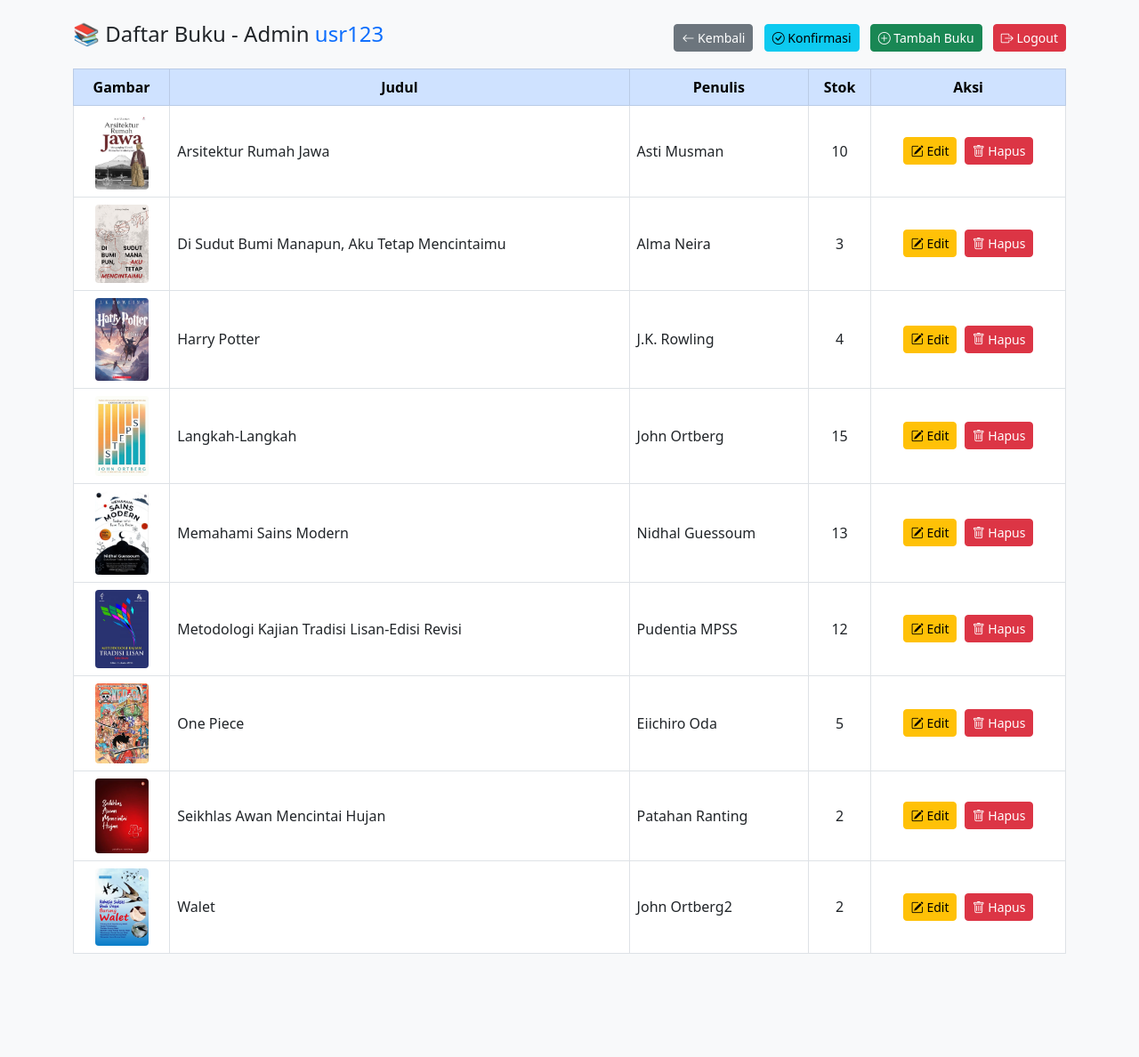
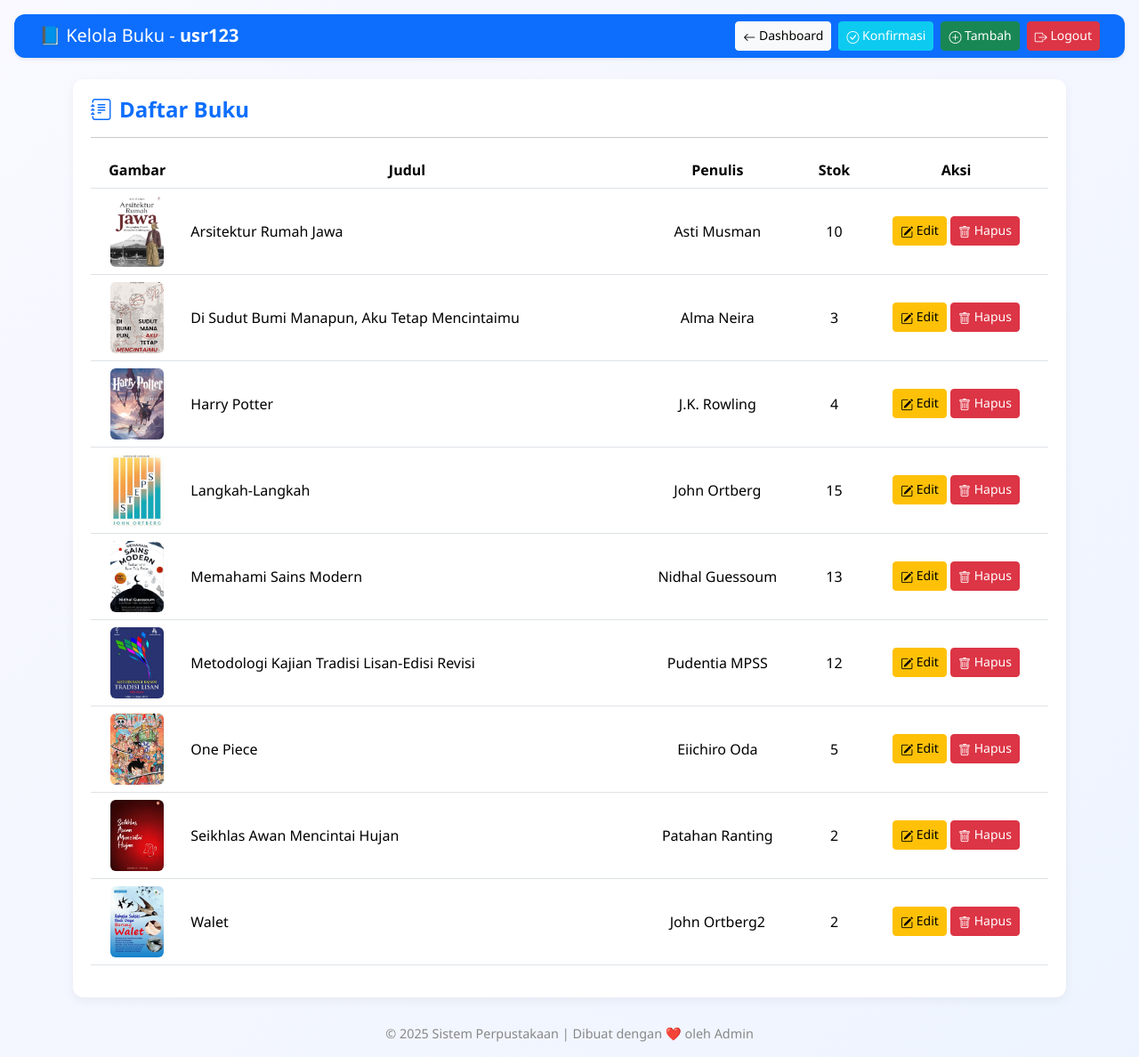
Before and after one commit to fiqriabdi/perpus, a PHP site: page /admin/kelola_buku.php in a window 1280 px wide. Shown: the whole page at 89% size. Before the commit the page ends 1072 px from the top, so only its background shows below. Run offline with PHP 8.4, Linux system fonts and the light colour scheme; a user stored in the database is signed in; data comes from the database, SQL or seed files in the repository.

Commit message:
update admin/kelola_buku

```diff
--- a/admin/kelola_buku.php
+++ b/admin/kelola_buku.php
@@ -1,18 +1,16 @@
 <?php
-// Mulai sesi
 session_start();
 
-// Cek apakah user sudah login dan memiliki role admin
-// Jika tidak, arahkan ke halaman login
+// Cek login & role admin
 if (!isset($_SESSION['role']) || $_SESSION['role'] != 'admin') {
     header("Location: ../auth/login.php");
     exit;
 }
 
-// Panggil koneksi database
+// Koneksi database
 require '../config/koneksi.php';
 
-// Ambil semua data buku dari database dan urutkan berdasarkan judul (ascending)
+// Ambil semua data buku, urutkan berdasarkan judul (A–Z)
 $buku = mysqli_query($conn, "SELECT * FROM books ORDER BY judul ASC");
 ?>
 
@@ -20,63 +18,92 @@
 <html lang="id">
 <head>
     <meta charset="UTF-8">
-    <title>Kelola Buku</title>
+    <title>Kelola Buku | Admin</title>
+    <link href="https://cdn.jsdelivr.net/npm/bootstrap@5.3.3/dist/css/bootstrap.min.css" rel="stylesheet">
+    <link href="https://cdn.jsdelivr.net/npm/bootstrap-icons@1.11.3/font/bootstrap-icons.css" rel="stylesheet">
 
-    <!-- Link ke Bootstrap CSS -->
-    <link href="https://cdn.jsdelivr.net/npm/bootstrap@5.3.0/dist/css/bootstrap.min.css" rel="stylesheet">
-    <!-- Link ke Bootstrap Icons -->
-    <link href="https://cdn.jsdelivr.net/npm/bootstrap-icons@1.10.5/font/bootstrap-icons.css" rel="stylesheet">
+    <style>
+        body {
+            background: linear-gradient(135deg, #f9f9ff, #eef4ff);
+            font-family: 'Segoe UI', sans-serif;
+        }
 
-    <!-- Styling untuk gambar buku -->
-    <style>
+        .navbar {
+            border-radius: 12px;
+        }
+
+        .table-wrapper {
+            background: #fff;
+            border-radius: 12px;
+            box-shadow: 0 4px 12px rgba(0, 0, 0, 0.05);
+            padding: 20px;
+        }
+
         .book-img {
-            width: 60px;         /* Lebar gambar */
-            height: auto;        /* Tinggi otomatis menyesuaikan */
-            border-radius: 4px;  /* Sedikit membulatkan sudut gambar */
+            width: 60px;
+            height: 80px;
+            object-fit: cover;
+            border-radius: 6px;
+            transition: transform 0.2s ease;
+        }
+
+        .book-img:hover {
+            transform: scale(1.1);
+        }
+
+        th {
+            background-color: #007bff;
+            color: #fff;
+        }
+
+        .btn-sm i {
+            vertical-align: middle;
+        }
+
+        footer {
+            text-align: center;
+            font-size: 0.9em;
+            color: #888;
+            margin-top: 30px;
         }
     </style>
 </head>
-<body class="bg-light">
 
-<!-- Kontainer utama -->
-<div class="container py-4">
+<body>
 
-    <!-- Header halaman dan tombol navigasi -->
-    <div class="d-flex justify-content-between align-items-center mb-3">
-        <h4>
-            📚 Daftar Buku - Admin
-            <span class="text-primary"><?= htmlspecialchars($_SESSION['username']); ?></span>
-        </h4>
+<!-- NAVBAR -->
+<nav class="navbar navbar-expand-lg navbar-dark bg-primary mt-3 mx-3 px-3 shadow-sm">
+    <div class="container-fluid">
+        <h5 class="text-white mb-0">
+            📘 Kelola Buku - <span class="fw-semibold"><?= htmlspecialchars($_SESSION['username']); ?></span>
+        </h5>
 
-        <!-- Tombol navigasi -->
-        <div>
-            <!-- Kembali ke halaman dashboard -->
-            <a href="index.php" class="btn btn-secondary btn-sm me-2">
-                <i class="bi bi-arrow-left"></i> Kembali
+        <div class="d-flex gap-2">
+            <a href="index.php" class="btn btn-light btn-sm">
+                <i class="bi bi-arrow-left"></i> Dashboard
             </a>
-
-            <!-- Menuju ke halaman konfirmasi pengembalian -->
-            <a href="konfirmasi.php" class="btn btn-info btn-sm me-2">
+            <a href="konfirmasi.php" class="btn btn-info btn-sm text-white">
                 <i class="bi bi-check-circle"></i> Konfirmasi
             </a>
-
-            <!-- Menuju ke halaman tambah buku -->
-            <a href="tambah_buku.php" class="btn btn-success btn-sm me-2">
-                <i class="bi bi-plus-circle"></i> Tambah Buku
+            <a href="tambah_buku.php" class="btn btn-success btn-sm">
+                <i class="bi bi-plus-circle"></i> Tambah
             </a>
-
-            <!-- Tombol logout -->
             <a href="../auth/logout.php" class="btn btn-danger btn-sm">
                 <i class="bi bi-box-arrow-right"></i> Logout
             </a>
         </div>
     </div>
+</nav>
 
-    <!-- Tabel daftar buku -->
+<!-- ISI UTAMA -->
+<div class="container my-4">
+    <div class="table-wrapper">
+        <h4 class="mb-3 text-primary fw-semibold"><i class="bi bi-journal-text me-2"></i>Daftar Buku</h4>
+        <hr>
+
         <div class="table-responsive">
-        <table class="table table-bordered table-hover align-middle">
-            <!-- Header tabel -->
-            <thead class="table-primary text-center">
+            <table class="table table-hover align-middle text-center">
+                <thead>
                     <tr>
                         <th>Gambar</th>
                         <th>Judul</th>
@@ -86,44 +113,45 @@
                     </tr>
                 </thead>
 
-            <!-- Isi tabel -->
                 <tbody>
+                    <?php if (mysqli_num_rows($buku) > 0): ?>
                         <?php while ($row = mysqli_fetch_assoc($buku)) : ?>
                             <tr>
-                        <!-- Kolom gambar buku -->
-                        <td class="text-center">
-                            <img src="../assets/img/<?= $row['gambar']; ?>" class="book-img">
+                                <td>
+                                    <img src="../assets/img/<?= htmlspecialchars($row['gambar']); ?>" alt="Cover Buku" class="book-img">
                                 </td>
-
-                        <!-- Kolom judul buku -->
-                        <td><?= htmlspecialchars($row['judul']); ?></td>
-
-                        <!-- Kolom nama penulis -->
+                                <td class="text-start"><?= htmlspecialchars($row['judul']); ?></td>
                                 <td><?= htmlspecialchars($row['penulis']); ?></td>
-
-                        <!-- Kolom stok buku -->
-                        <td class="text-center"><?= $row['stok']; ?></td>
-
-                        <!-- Kolom aksi: edit dan hapus -->
-                        <td class="text-center">
-                            <!-- Tombol edit -->
-                            <a href="edit_buku.php?id=<?= $row['id_buku']; ?>" class="btn btn-sm btn-warning me-1">
+                                <td><?= htmlspecialchars($row['stok']); ?></td>
+                                <td>
+                                    <a href="edit_buku.php?id=<?= $row['id_buku']; ?>" class="btn btn-warning btn-sm">
                                         <i class="bi bi-pencil-square"></i> Edit
                                     </a>
-
-                            <!-- Tombol hapus dengan konfirmasi -->
                                     <a href="../proses/proses_buku.php?hapus=<?= $row['id_buku']; ?>"
-                               onclick="return confirm('Yakin ingin hapus?')"
-                               class="btn btn-sm btn-danger">
+                                       onclick="return confirm('Yakin ingin menghapus buku ini?')"
+                                       class="btn btn-danger btn-sm">
                                         <i class="bi bi-trash"></i> Hapus
                                     </a>
                                 </td>
                             </tr>
                         <?php endwhile; ?>
+                    <?php else: ?>
+                        <tr>
+                            <td colspan="5" class="text-muted py-4">
+                                <i class="bi bi-emoji-frown"></i> Tidak ada data buku.
+                            </td>
+                        </tr>
+                    <?php endif; ?>
                 </tbody>
             </table>
         </div>
     </div>
+</div>
 
+<footer>
+    <p>© <?= date('Y'); ?> Sistem Perpustakaan | Dibuat dengan ❤️ oleh Admin</p>
+</footer>
+
+<script src="https://cdn.jsdelivr.net/npm/bootstrap@5.3.3/dist/js/bootstrap.bundle.min.js"></script>
 </body>
 </html>
```
Lines whose indentation alone changed are shown as unchanged.
